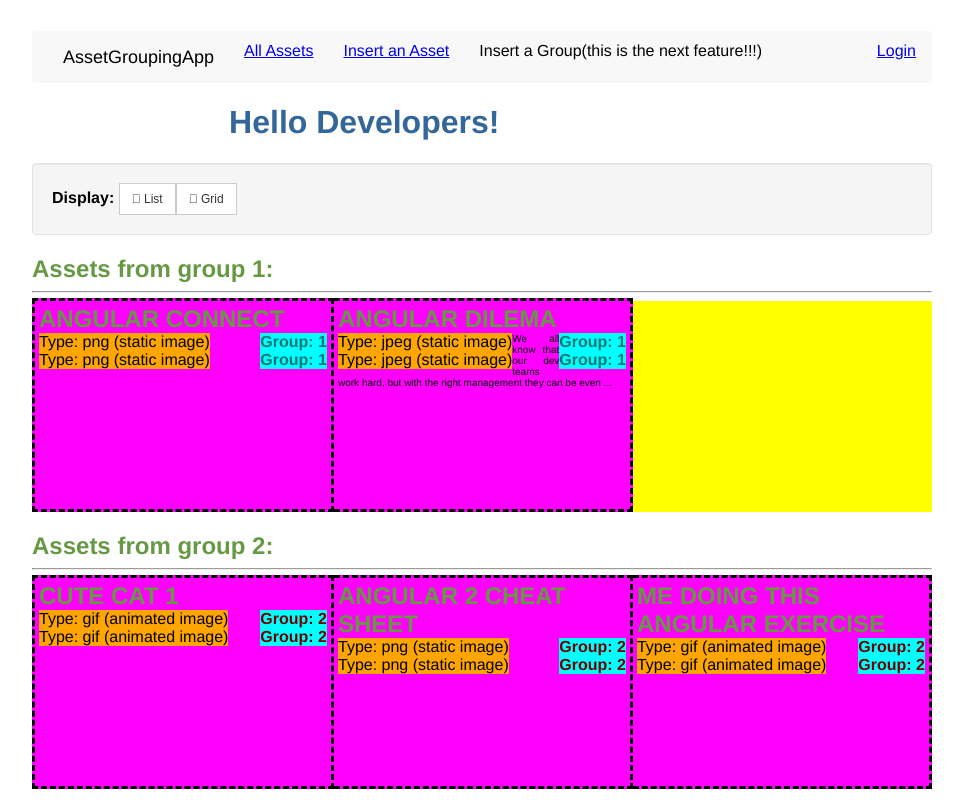
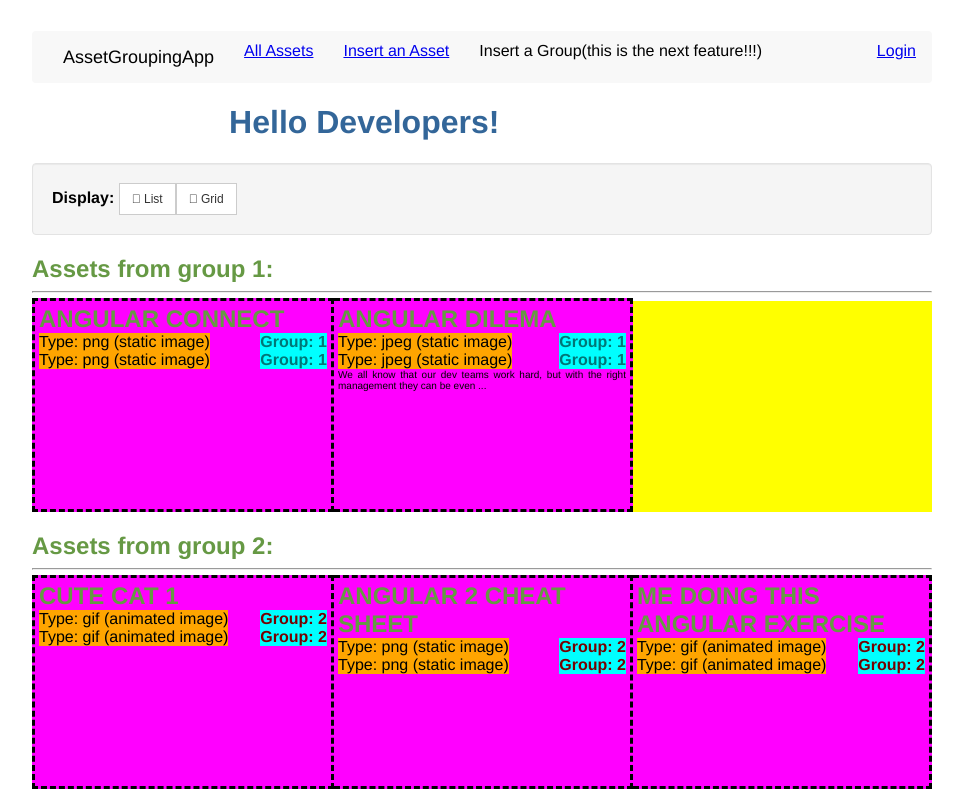
Before and after one commit to dalabarda/angular-asset-grouping-app-exercise, an Angular app: page /events in a window 1280 px wide. Shown: the top 800 px of the page, without its empty margins (158-1121 px from the left). Built offline with nearby package versions, Linux system fonts and the light colour scheme.

Commit message:
2 files modified

```diff
--- a/src/app/ui/assetItem.component.html
+++ b/src/app/ui/assetItem.component.html
@@ -1,4 +1,4 @@
-<div>
+<div class="">
   <h2>{{asset?.name | uppercase }}</h2>
 
   <!-- ---------- -->
@@ -24,7 +24,7 @@
   <!-- Grid class -->
   <ng-container *ngIf="itemClass == 'grid'">
 
-    <div>
+    <div class="testt">
       <!-- line one -->
       <div class="">
         <span class="left"
--- a/src/app/ui/assetItem.component.ts
+++ b/src/app/ui/assetItem.component.ts
@@ -34,6 +34,10 @@
       background-color: cyan;
       float: right;
       margin: none;
+    }
+
+    .testt {
+      display: grid;
     }
 
   `] // '!important' otherwise, this style will get overridden by another one.
```
